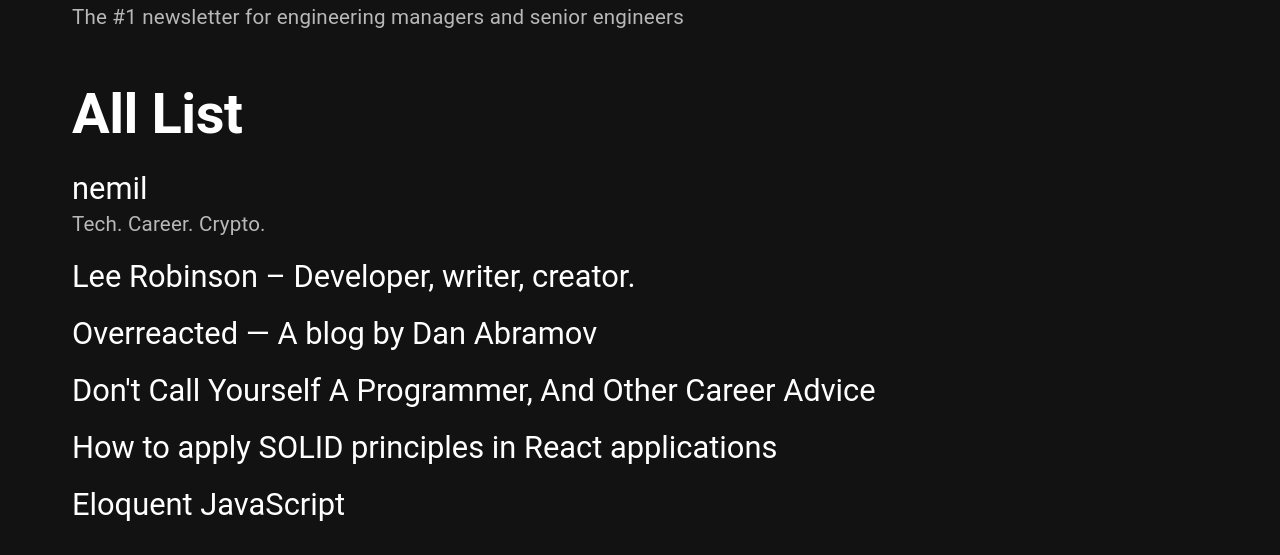
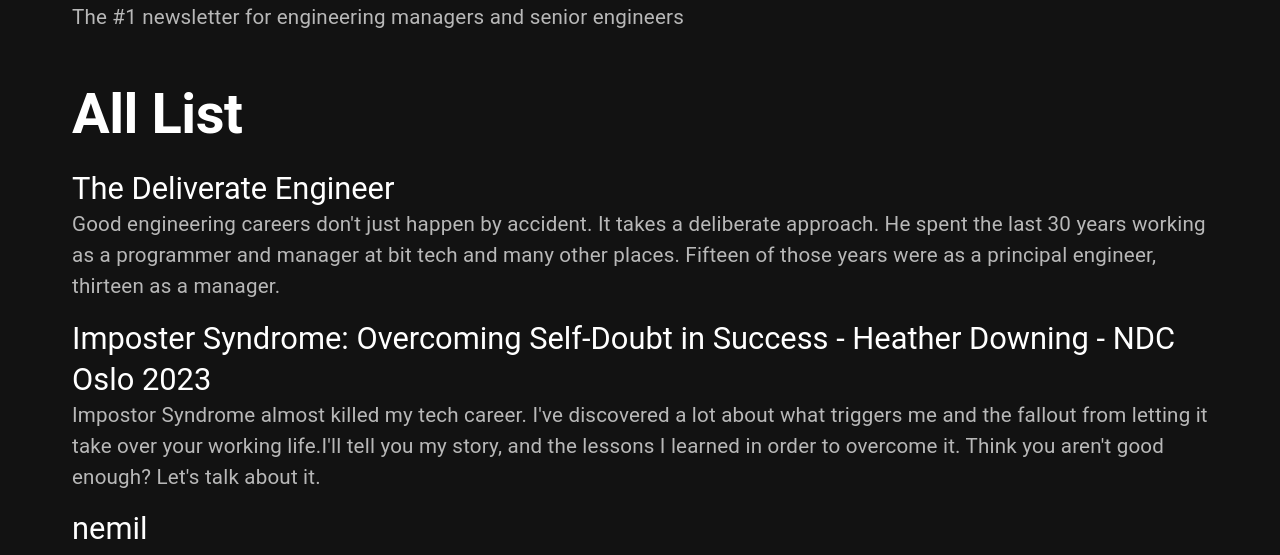
Before and after one commit to wtLau/brian-lau.ca, a Next.js app: page /resources in a window 1280 px wide. Shown: the part 646-1201 px from the top of the page. Built offline with nearby package versions, Linux system fonts and the light colour scheme; no server answers.

Commit message:
update resouces with new types and new entries

```diff
--- a/data/resources.ts
+++ b/data/resources.ts
@@ -1,20 +1,57 @@
+type mediaType = 'blog' | 'talk' | 'book' | 'video' | 'tweet' | 'collection'
+
+type tagsType =
+  | 'front end development'
+  | 'software development'
+  | 'system designs'
+  | 'productivity'
+  | 'software career'
+  | 'imposter syndrome'
+
 export type resourceType = {
   id: number
   title: string
   url: string
   author: string | string[]
   summary: string
-  type: 'blog' | 'article' | 'book' | 'video' | 'tweet' | 'people'
-  tags?:
-    | 'front end development'
-    | 'software development'
-    | 'system designs'
-    | 'productivity'
-    | 'software career'
+  type: mediaType
+  tags?: tagsType
   recommended?: boolean
 }
 
+/* Copy this template for new entries */
+// {
+//   id:,
+//   title: '',
+//   summary: "",
+//   author: "",
+//   type: '',
+//   tags: '',
+//   url: '',
+// },
+
 export const resources: resourceType[] = [
+  {
+    id: 11,
+    title: 'The Deliverate Engineer',
+    summary:
+      "Good engineering careers don't just happen by accident. It takes a deliberate approach. He spent the last 30 years working as a programmer and manager at bit tech and many other places. Fifteen of those years were as a principal engineer, thirteen as a manager.",
+    author: 'Jogn L. Miller',
+    type: 'collection',
+    tags: 'software career',
+    url: 'https://www.youtube.com/@TheDeliberateEngineer/',
+  },
+  {
+    id: 10,
+    title:
+      'Imposter Syndrome: Overcoming Self-Doubt in Success - Heather Downing - NDC Oslo 2023',
+    summary:
+      "Impostor Syndrome almost killed my tech career. I've discovered a lot about what triggers me and the fallout from letting it take over your working life.I'll tell you my story, and the lessons I learned in order to overcome it. Think you aren't good enough? Let's talk about it.",
+    author: ['Heather Downing', 'NDC Conference'],
+    type: 'talk',
+    tags: 'imposter syndrome',
+    url: 'https://www.youtube.com/watch?v=atYHKU0VJQE',
+  },
   {
     id: 9,
     title: 'nemil',
@@ -67,7 +104,7 @@ export const resources: resourceType[] = [
     title: "Don't Call Yourself A Programmer, And Other Career Advice",
     summary: '',
     author: 'Patrick McKenzie',
-    type: 'article',
+    type: 'blog',
     url: 'https://www.kalzumeus.com/2011/10/28/dont-call-yourself-a-programmer/',
   },
 
@@ -76,7 +113,7 @@ export const resources: resourceType[] = [
     title: 'How to apply SOLID principles in React applications',
     summary: '',
     author: 'Tomas Gold',
-    type: 'article',
+    type: 'blog',
     url: 'https://medium.com/@tomgold_48918/how-to-apply-solid-principles-in-react-applications-6c964091a982',
   },
   {
```
